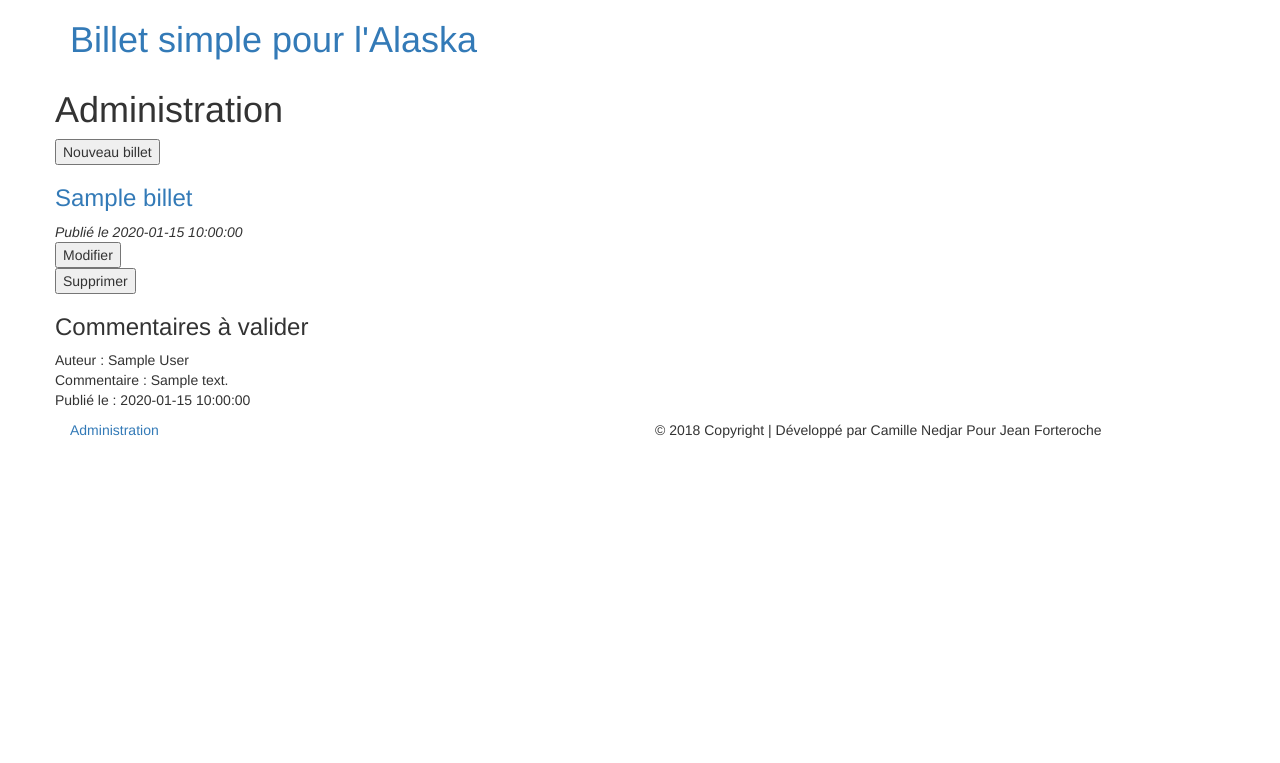
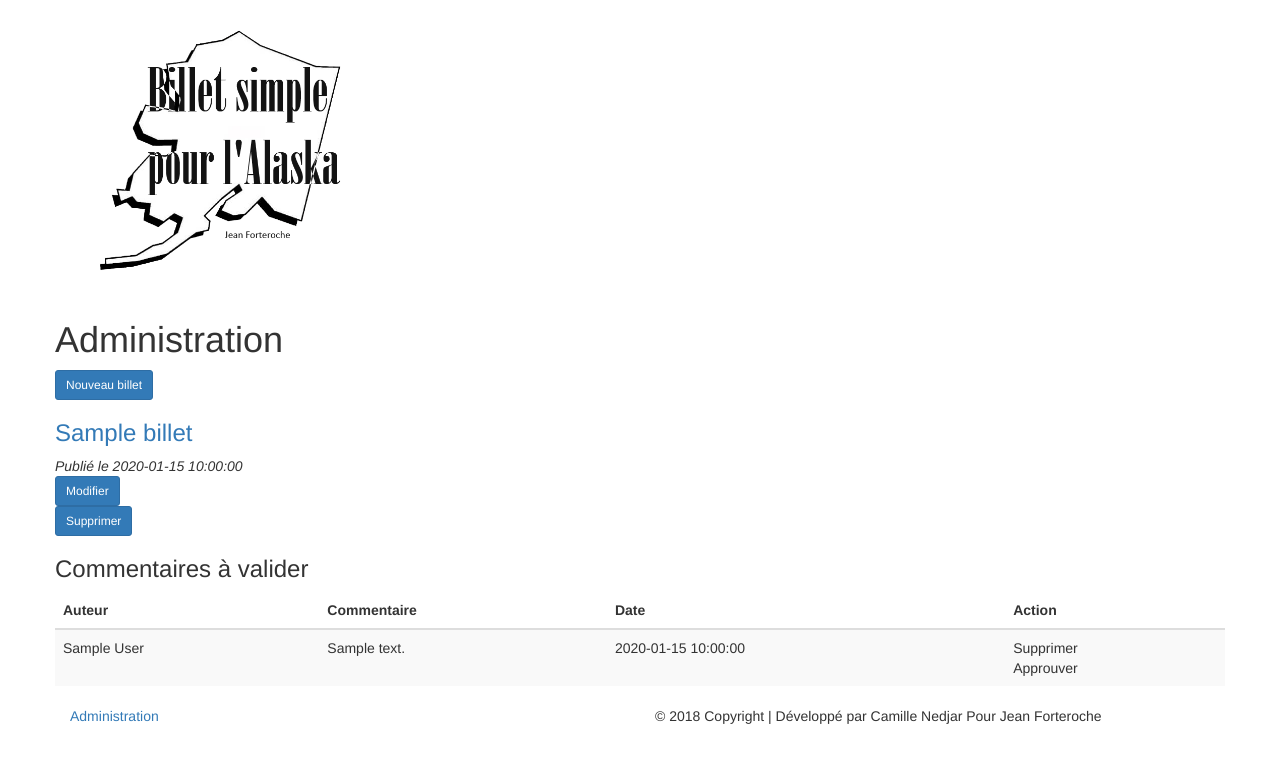
Before and after one commit to camillened/projet3, a PHP site: template Templates/Adminview.php in a window 1280 px wide. Shown: the top 763 px of the page. Run offline with PHP 8.4, Linux system fonts and the light colour scheme; the template is opened without the code that fills it: most values are stand-ins (such as "Sample title", 1, 10 or a date in 2020); some libraries are stand-ins or nearby versions.

Commit message:
Début apparence

```diff
--- a/Templates/Adminview.php
+++ b/Templates/Adminview.php
@@ -20,7 +20,7 @@ use App\Modele;
 
     <article>
         <form  method="post" action="<?= "index.php?action=addbillet"?>">
-        <input type="submit" value="Nouveau billet"/>
+        <input class="btn btn-sm btn-primary" type="submit" value="Nouveau billet"/>
         </form>
     </article>
 
@@ -35,10 +35,10 @@ use App\Modele;
             <em>Publié le <?= $billet['billet_date'] ?></em>
             <!--modifier ou supprimer le billet-->
             <form  method="post" action="<?= "index.php?action=updatebillet&id=" . $billet['billet_id'] ?>">
-            <input type="submit" value="Modifier"/><br/>
+            <input class="btn btn-sm btn-primary" type="submit" value="Modifier"/><br/>
             </form>
             <form method="post" action="<?= "index.php?action=deletebillet&id=" . $billet['billet_id']  ?>" onclick="if(window.confirm('Voulez-vous vraiment supprimer ?')){return true;}else{return false;}">
-            <input type="submit" value="Supprimer"/>
+            <input class="btn btn-sm btn-primary" type="submit" value="Supprimer"/>
             </form>
     </article>
         <?php
@@ -49,14 +49,29 @@ use App\Modele;
         <h3 class="billetTitle">
             Commentaires à valider
         </h3>
+        <table class="table table-striped">
+            <thead>
+                <tr>
+                    <th>Auteur</th>
+                    <th>Commentaire</th>
+                    <th>Date</th>
+                    <th>Action</th>
+                </tr>
+            </thead>
             <?php
             foreach ($comments as $comment):
             ?>
-            <p>Auteur : <?= $comment['comment_author'] ?> <br/>
-            Commentaire : <?= $comment['comment_content'] ?> <br/>
-            Publié le : <?= $comment['comment_date'] ?> </p>
-        </article>
 
+            <tbody>
+                <tr>
+                    <td><?= $comment['comment_author'] ?></td>
+                    <td><?= $comment['comment_content']?></td>
+                    <td><?= $comment['comment_date']?></td>
+                    <td>Supprimer<br/>Approuver</td>
+                </tr>
+            </tbody>
             <?php
             endforeach;
             ?>
+        </table>
+        </article>
--- a/Templates/Homeview.php
+++ b/Templates/Homeview.php
@@ -22,12 +22,11 @@ use App\Modele;
 	            <?= htmlspecialchars($billet['billet_title']) ?>
 	        	</a>
 	        </h3>
-	            <em>le <?= $billet['billet_date'] ?></em>
+	            <em>Publié le <?= $billet['billet_date'] ?></em>
 	    	</header>
 
 	        <p>
 	            <?= nl2br($billet['billet_content']) ?><br />
-	            <em><a href="post.php?id=<?= $billet['billet_id'] ?>">Commentaires</a></em>
 	        </p>
 	    </article>
 
--- a/Templates/Logview.php
+++ b/Templates/Logview.php
@@ -18,7 +18,7 @@ use App\Modele;
             <form class="formconnexion" method="post" action=index.php?action=admin >
                 <input type="text" name="pseudo" placeholder="Pseudo" /><br/>
                 <input type="text" name="password" placeholder="Mot de passe" /><br/>
-                <input type="submit" value="Connexion"/>
+                <input class="btn btn-sm btn-primary" type="submit" value="Connexion"/>
             </form>
             <?php}
             ?>
--- a/Templates/Template.php
+++ b/Templates/Template.php
@@ -16,7 +16,7 @@
   <body>
     <div id="all" class="container">
       <header id="header">
-          <a href="index.php"><h1 id="titreBlog">Billet simple pour l'Alaska</h1></a>
+        <a href="index.php"><img src="images/logo_principal.png" height="300"></a><!--a régler taille (300), mettre alt etc... dans le css-->
       </header><!-- #header -->
 
       <div id="content" class="row">
```
Also changed, not shown: images/logo_principal.png (added). Lines whose indentation alone changed are shown as unchanged.
